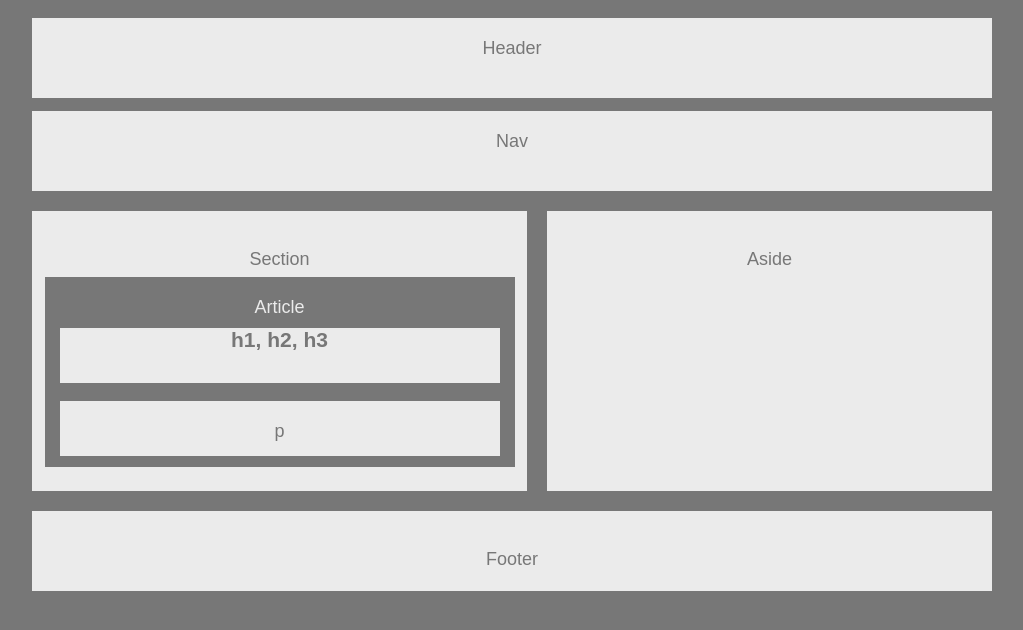
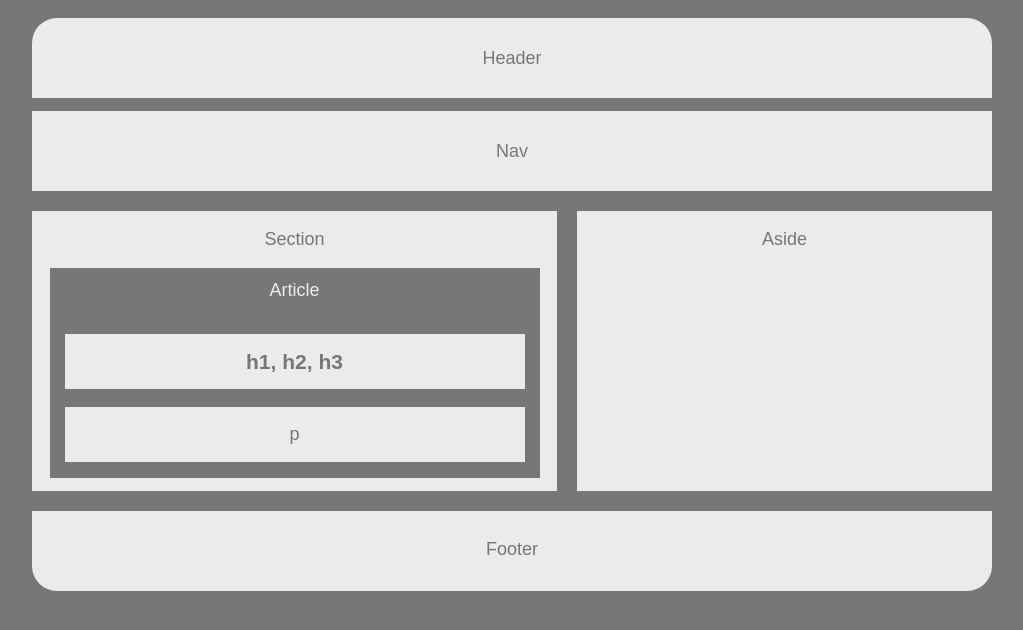
Before and after one commit to KingArthurLA/HW-Wireframe, a plain HTML site: page index.html in a window 1280 px wide. Shown: the whole page, without its empty margins (128-1151 px from the left). Drawn offline with Linux system fonts and the light colour scheme.

Commit message:
Add files via upload

```diff
--- a/style.css
+++ b/style.css
@@ -12,6 +12,9 @@ body {
     height: 80px;
     margin-top: 10px;
     vertical-align: middle;
+    line-height: 80px;
+    border-top-right-radius: 25px;
+    border-top-left-radius: 25px;
     background-color: #ebebeb;
 }
 
@@ -19,12 +22,13 @@ body {
     width: 960px;
     height: 80px;
     margin-top: -5px;
+    line-height: 80px;
     background-color: #ebebeb;
 }
 
 .section {
     float: left;
-    width: 495px;
+    width: 525px;
     height: 280px;
     margin-top: 20px;
     background-color: #ebebeb;
@@ -32,48 +36,48 @@ body {
 
 .aside {
     float: right;
-    width: 445px;
+    width: 415px;
     height: 280px;
     margin-top: 20px;
     background-color: #ebebeb;
 }
 
 .article {
-    width: 470px;
-    height: 190px;
+    width: 490px;
+    height: 210px;
     margin: auto;
+    line-height: 45px;
     color: #ebebeb;
     background-color: #777;
 }
 
 .topBlock {
-    width: 440px;
+    width: 460px;
     height: 55px;
-    margin: auto;
+    margin-left: 15px;
     color: #777;
     text-align: center;
+    line-height: 55px;
     background-color: #ebebeb;
 }
 
 .bottomBar {
-    width: 440px;
+    width: 460px;
     height: 55px;
     margin-top: 10px;
     margin-left: 15px;
     color: #777;
     text-align: center;
+    line-height: 55px;
     background-color: #ebebeb;
 }
 
 h1, h2, h3, {
-    line-height: 0;
     text-align: center;
 }
 
 p {
-    line-height: 0;
     text-align: center;
-    padding-top: 30px;
 }
 
 .footer {
@@ -81,6 +85,8 @@ p {
     margin-top: 20px;
     width: 960px;
     height: 80px;
-    vertical-align: middle;
+    line-height: 40px;
+    border-bottom-right-radius: 25px;
+    border-bottom-left-radius: 25px;
     background-color: #ebebeb;
 }
```
Also changed, not shown: index.html (line endings or trailing spaces).
